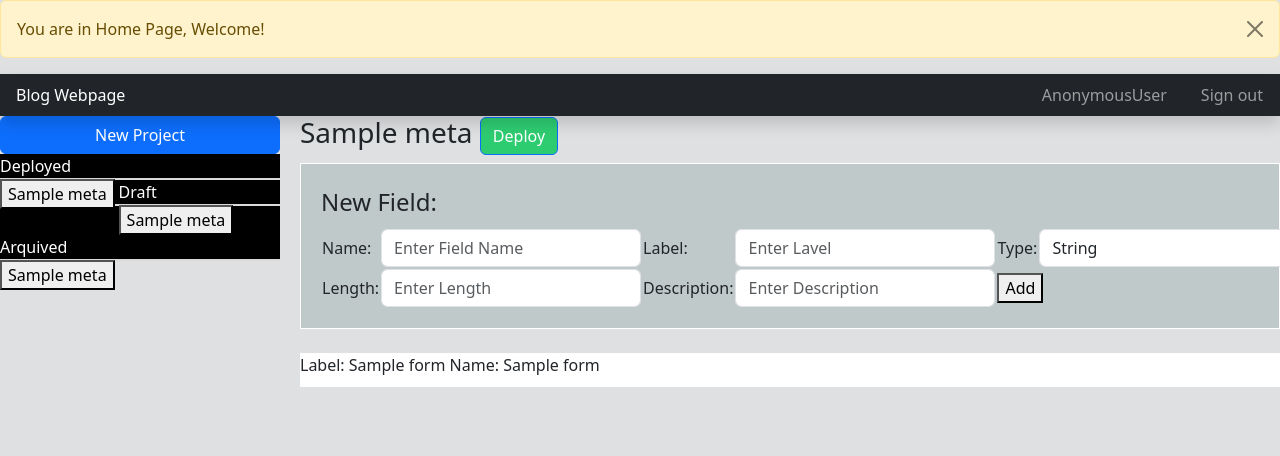
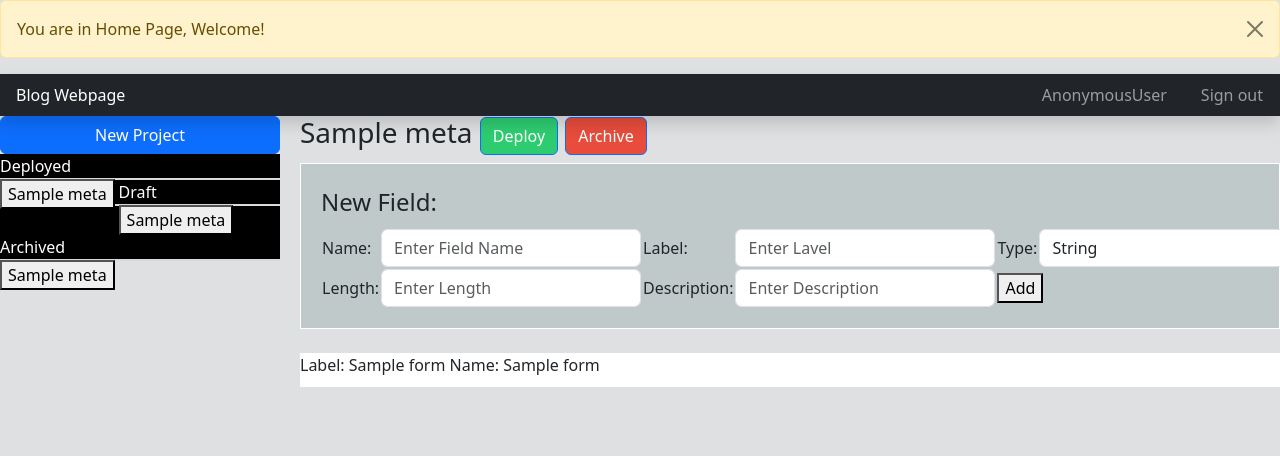
Before and after one commit to josecome/data-collection-tool-django, a Django app: page /formpage/00000000-0000-0000-0000-000000000001 in a window 1280 px wide. Shown: the top 456 px of the page. Run offline with Django 4.2, Linux system fonts and the light colour scheme; tables that the repository leaves empty hold one stand-in row (values such as "Sample post"); some libraries are stand-ins or nearby versions.

Commit message:
Button to Archived Project added

```diff
--- a/forms/templates/landingpage.html
+++ b/forms/templates/landingpage.html
@@ -31,7 +31,7 @@
                </form>
                </div>
                {% endfor %}
-               <div style="color: white; background-color: black; width: 100%;">Arquived</div>
+               <div style="color: white; background-color: black; width: 100%;">Archived</div>
                {% for f in form_arquived %}
                <div
                class="projects_name{% if forloop.counter0|divisibleby:2 %} projects_name_y{% else %} projects_name_n{% endif %}"
@@ -47,6 +47,9 @@
                 <h3>{{ form_id.form_name }}
                     <button type="button" class="btn btn-primary" style="background-color: #2ECC71;">
                         Deploy
+                    </button>
+                    <button type="button" class="btn btn-primary" style="background-color: #E74C3C;">
+                        Archive
                     </button>
                </h3>
                <fieldset style="border: 1px solid white; padding: 20px; background-color: #BFC9CA;">
```
